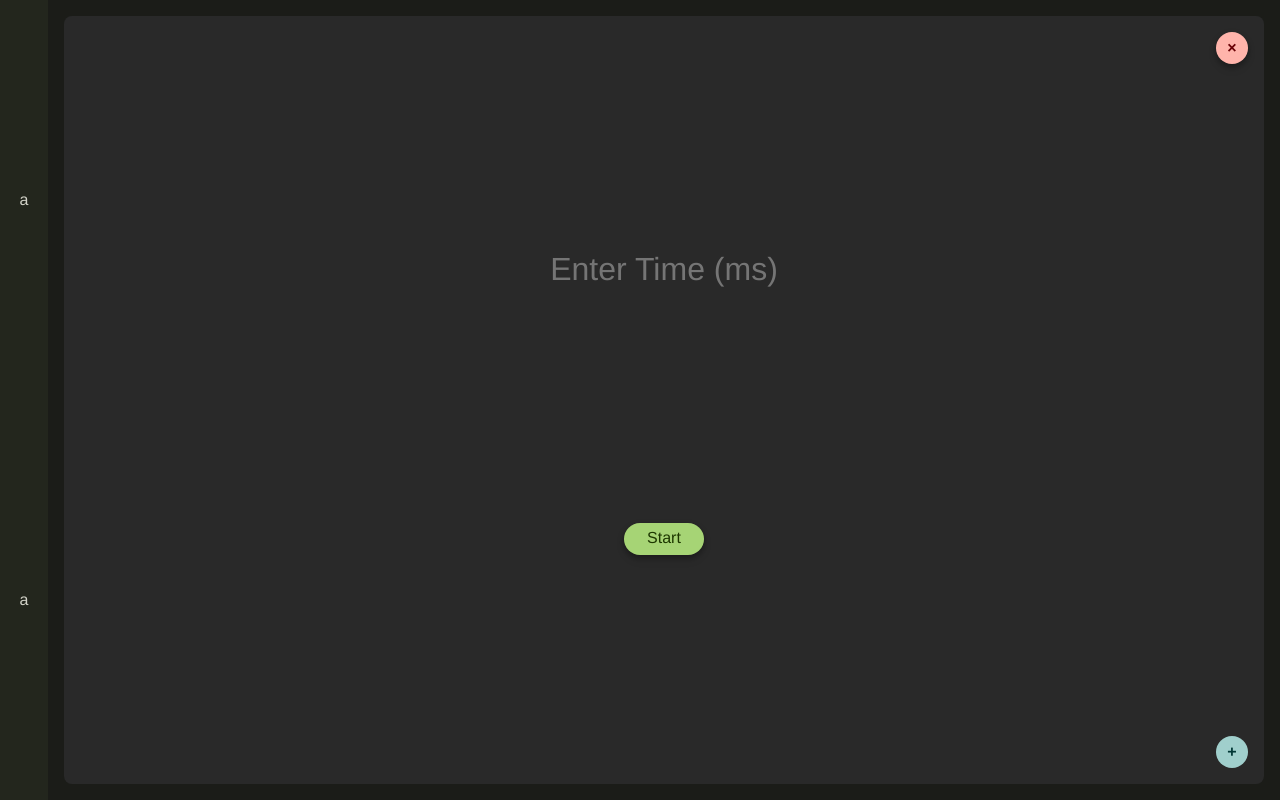
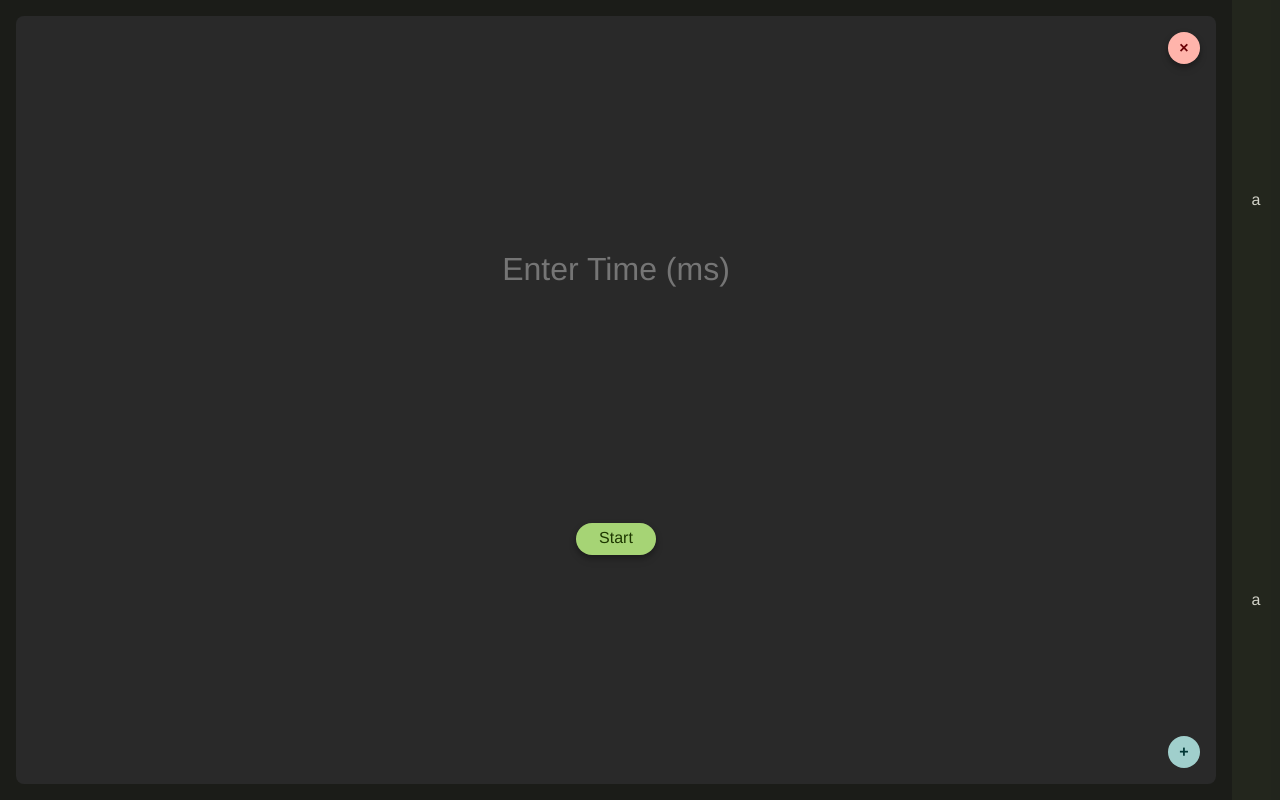
Before and after one commit to blorbb/minti, a SvelteKit app: page / in a window 1280 px wide. Built offline with nearby package versions, Linux system fonts and the light colour scheme; a web font is replaced by a local one.

Commit message:
feat(ui): switch navbar when the viewport is short to the right side

```diff
--- a/src/routes/+layout.svelte
+++ b/src/routes/+layout.svelte
@@ -22,7 +22,9 @@
 <style lang="scss">
 	.contents {
 		display: grid;
-		grid-template-rows: calc(100vh - var(--l-navbar-width)) var(--l-navbar-width);
+		grid-template-rows: calc(100vh - var(--l-navbar-width)) var(
+				--l-navbar-width
+			);
 
 		width: 100vw;
 		height: 100vh;
@@ -44,14 +46,13 @@
 
 	@media (min-aspect-ratio: 3/2) {
 		.contents {
-			grid-template-columns: var(--l-navbar-width) calc(
-					100vw - var(--l-navbar-width)
-				);
+			grid-template-columns:
+				calc(100vw - var(--l-navbar-width))
+				var(--l-navbar-width);
 			grid-template-rows: 1fr;
 		}
 
 		.navbar {
-			order: -1;
 			flex-direction: column;
 		}
 	}
--- a/src/routes/+page.svelte
+++ b/src/routes/+page.svelte
@@ -24,4 +24,10 @@
 
 		font-weight: 900;
 	}
+
+	@media (min-aspect-ratio: 3/2) {
+		.add-timer {
+			right: calc(var(--l-navbar-width) + 2rem);
+		}
+	}
 </style>
```
